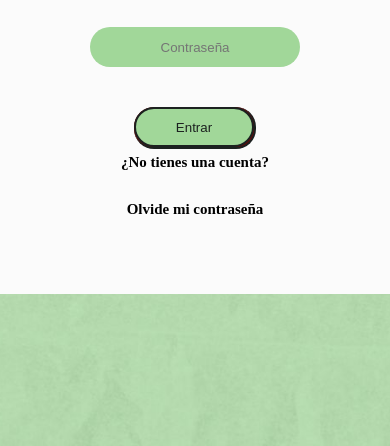
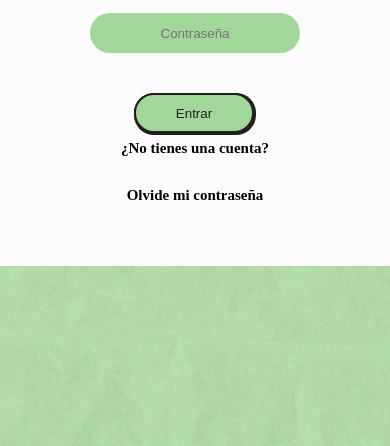
Before and after one commit to PabloContreras14/SmartPlanner.github.io, a plain HTML site: page index.html in a window 390 px wide. Shown: the part 398-844 px from the top of the page. Drawn offline with Linux system fonts and the light colour scheme.

Commit message:
Update mobile-index.css

```diff
--- a/css/mobile/mobile-index.css
+++ b/css/mobile/mobile-index.css
@@ -40,7 +40,7 @@
         width: 100%;
         justify-content: center;
         align-items: center;
-        height: 450px;
+        height: 422.4px;
         background-color: #fbfbfb;
     }
 
```
